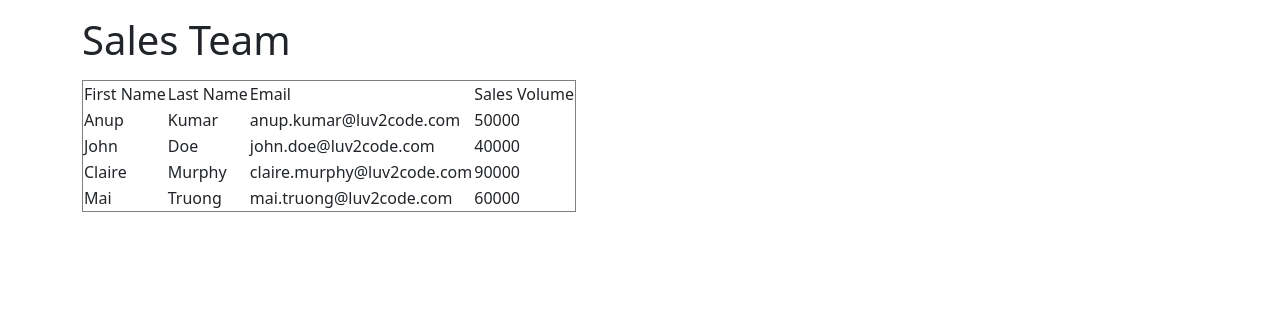
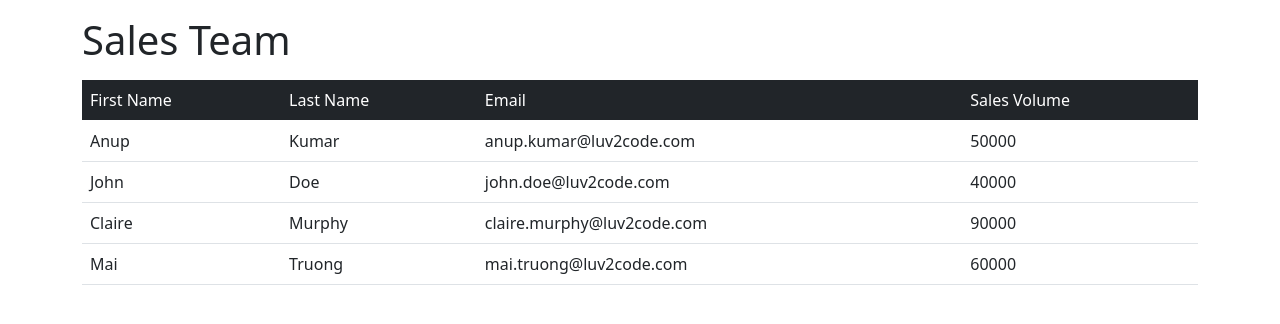
Before and after one commit to padamv/angular-training, an Angular app in the folder sales-project/: page / in a window 1280 px wide. Shown: the top 324 px of the page. Built offline with nearby package versions, Linux system fonts and the light colour scheme.

Commit message:
Create html with bootstrap for list and set templateurl to it in the .ts file

```diff
--- /dev/null
+++ b/sales-project/src/app/sales-person-list/sales-person-list-bootstrap.component.html
@@ -0,0 +1,19 @@
+<table class="table table-hover">
+    <thead class="table-dark">
+        <tr>
+            <td>First Name</td>
+            <td>Last Name</td>
+            <td>Email</td>
+            <td>Sales Volume</td>
+        </tr>
+    </thead>
+
+    <tbody>
+        <tr *ngFor="let tempSalesPerson of salesPersonList">
+            <td>{{tempSalesPerson.firstName}}</td>
+            <td>{{tempSalesPerson.lastName}}</td>
+            <td>{{tempSalesPerson.email}}</td>
+            <td>{{tempSalesPerson.salesVolume}}</td>
+        </tr>
+    </tbody>
+</table>
--- a/sales-project/src/app/sales-person-list/sales-person-list.component.ts
+++ b/sales-project/src/app/sales-person-list/sales-person-list.component.ts
@@ -3,7 +3,7 @@ import { SalesPerson } from './sales-person';
 
 @Component({
   selector: 'app-sales-person-list',
-  templateUrl: './sales-person-list.component.html',
+  templateUrl: './sales-person-list-bootstrap.component.html',
   styleUrls: ['./sales-person-list.component.css']
 })
 export class SalesPersonListComponent implements OnInit {
```
